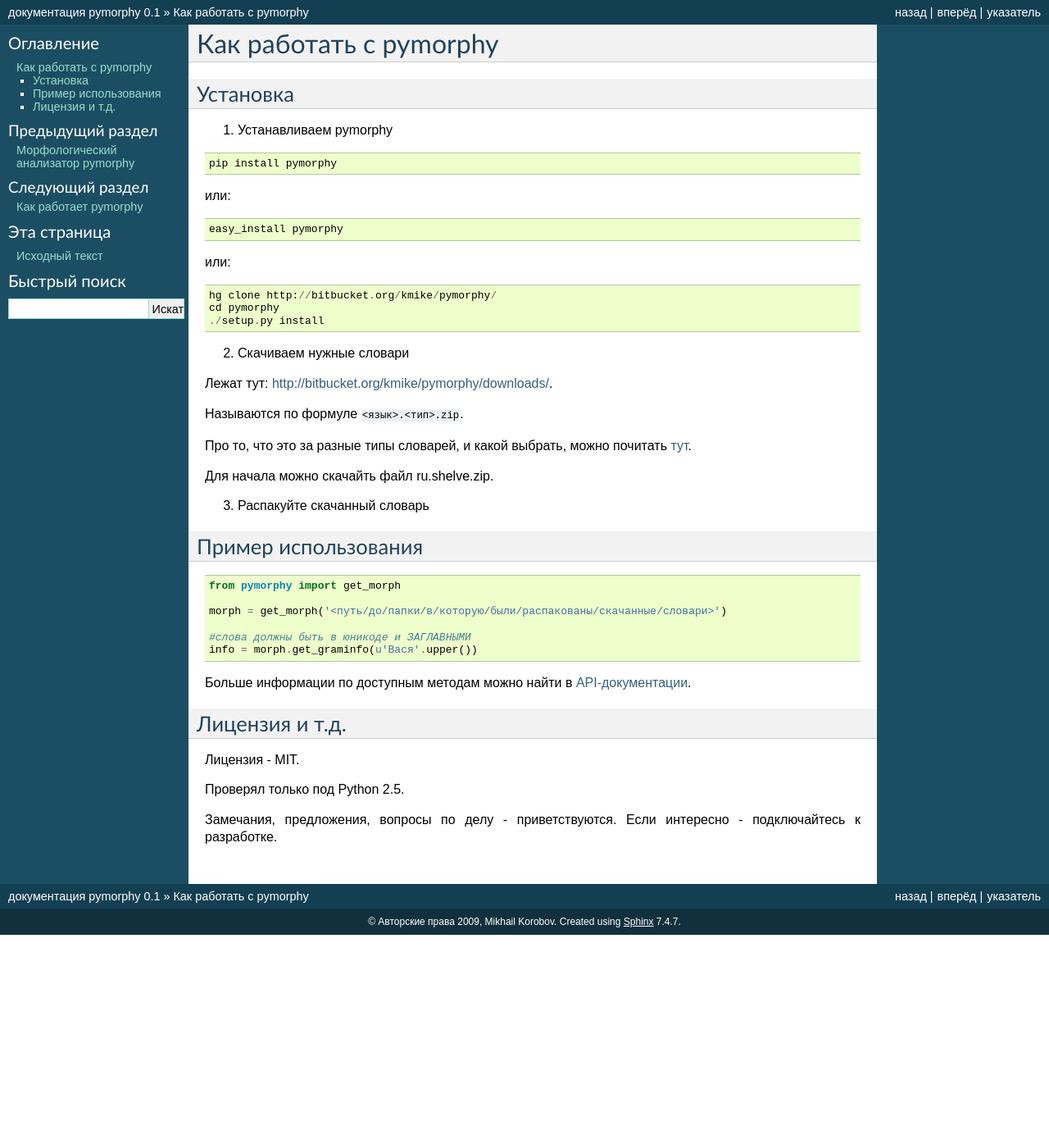
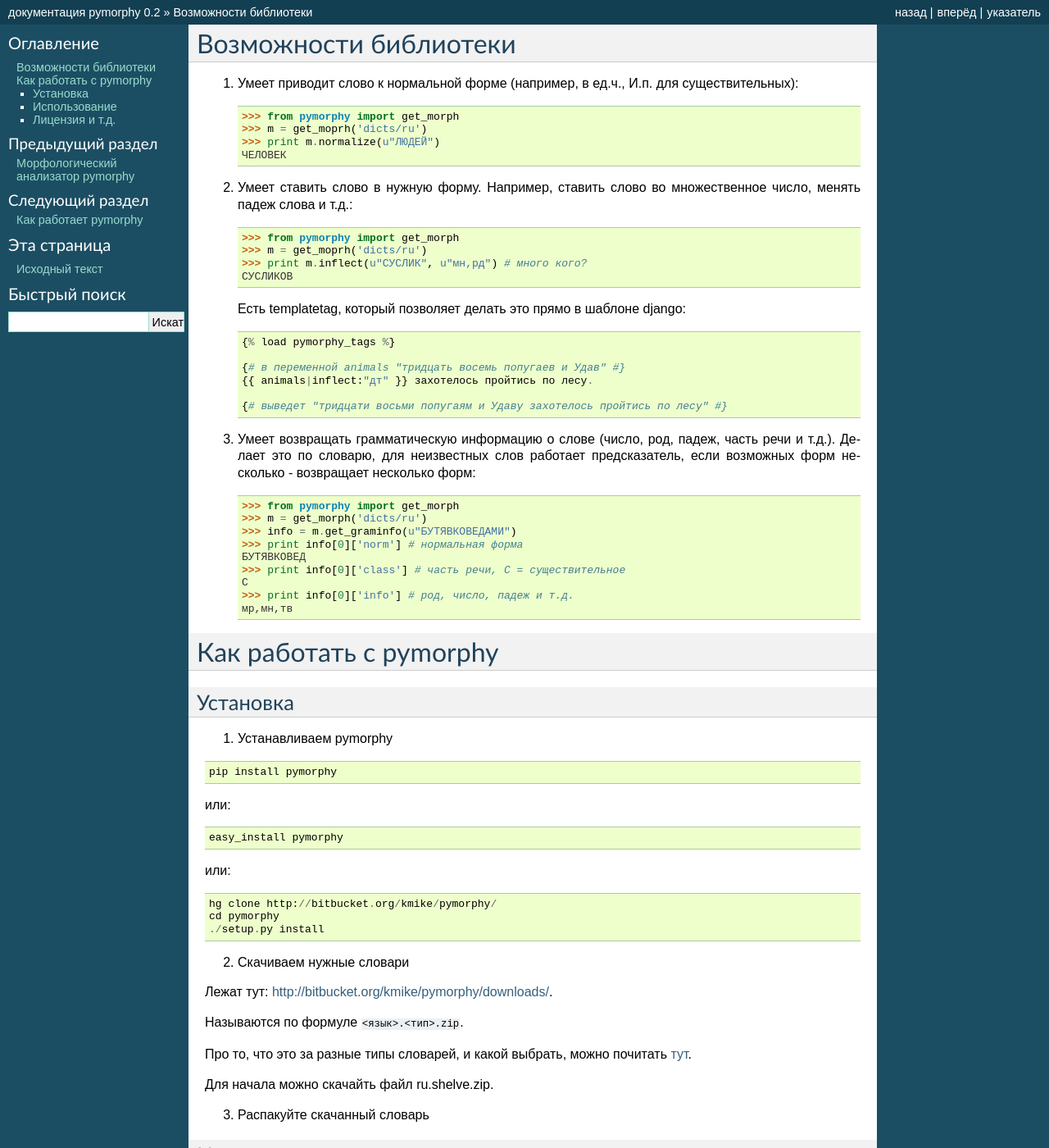
Before and after one commit to kmike/pymorphy, a Sphinx documentation site: the page built from docs/intro.rst, in a window 1280 px wide and 1400 px high. Shown: the whole window at 82% size. Built offline with Sphinx 7.4.7, drawn with Linux system fonts in a browser that asks for light colours; some of the changed text lies outside the part shown.

Commit message:
Обновлена документация

```diff
--- a/docs/conf.py
+++ b/docs/conf.py
@@ -13,6 +13,7 @@
 
 import sys, os
 sys.path.append(os.path.abspath(os.path.join(os.path.curdir,'..')))
+
 
 # If extensions (or modules to document with autodoc) are in another directory,
 # add these directories to sys.path here. If the directory is relative to the
@@ -46,9 +47,9 @@
 # built documents.
 #
 # The short X.Y version.
-version = '0.1'
+version = '0.2'
 # The full version, including alpha/beta/rc tags.
-release = '0.1'
+release = '0.2'
 
 # The language for content autogenerated by Sphinx. Refer to documentation
 # for a list of supported languages.
--- a/docs/gram_info_ru.rst
+++ b/docs/gram_info_ru.rst
@@ -1,3 +1,5 @@
+
+.. _parameter-format:
 
 Обозначения для грамматической информации в pymorphy
 ====================================================
--- a/docs/index.rst
+++ b/docs/index.rst
@@ -14,8 +14,9 @@
    intro
    algo
    gram_info_ru
+   django_api
+   api
    Morph_UNIX
-   api
 
 Указатели и поиск
 =================
--- a/docs/intro.rst
+++ b/docs/intro.rst
@@ -1,3 +1,49 @@
+Возможности библиотеки
+######################
+
+1. Умеет приводит слово к нормальной форме (например, в ед.ч.,
+   И.п. для существительных)::
+
+        >>> from pymorphy import get_morph
+        >>> m = get_moprh('dicts/ru')
+        >>> print m.normalize(u"ЛЮДЕЙ")
+        ЧЕЛОВЕК
+
+2. Умеет ставить слово в нужную форму. Например, ставить слово во множественное
+   число, менять падеж слова и т.д.::
+
+        >>> from pymorphy import get_morph
+        >>> m = get_moprh('dicts/ru')
+        >>> print m.inflect(u"СУСЛИК", u"мн,рд") # много кого?
+        СУСЛИКОВ
+
+   Есть templatetag, который позволяет делать это прямо в шаблоне django::
+
+       {% load pymorphy_tags %}
+
+       {# в переменной animals "тридцать восемь попугаев и Удав" #}
+       {{ animals|inflect:"дт" }} захотелось пройтись по лесу.
+
+       {# выведет "тридцати восьми попугаям и Удаву захотелось пройтись по лесу" #}
+
+
+3. Умеет возвращать грамматическую информацию о слове (число, род, падеж, часть
+   речи и т.д.). Делает это по словарю, для неизвестных
+   слов работает предсказатель, если возможных форм несколько - возвращает
+   несколько форм::
+
+        >>> from pymorphy import get_morph
+        >>> m = get_morph('dicts/ru')
+        >>> info = m.get_graminfo(u"БУТЯВКОВЕДАМИ")
+        >>> print info[0]['norm'] # нормальная форма
+        БУТЯВКОВЕД
+        >>> print info[0]['class'] # часть речи, С = существительное
+        C
+        >>> print info[0]['info'] # род, число, падеж и т.д.
+        мр,мн,тв
+
+
+
 Как работать с pymorphy
 #######################
 
@@ -34,8 +80,8 @@
 3. Распакуйте скачанный словарь
 
 
-Пример использования
-=====================
+Использование
+=============
 
 ::
 
@@ -49,6 +95,8 @@
 
 Больше информации по доступным методам можно найти в :doc:`API-документации<api>`.
 
+Информацию по использованию совместно с django можно найти :doc:`тут<django_api>`.
+
 
 Лицензия и т.д.
 ===============
```
Also changed, not shown: other parts of docs/intro.rst (+6 -1 lines), docs/Morph_UNIX.rst (+12 -8 lines), docs/algo.rst (+0 -12 lines), docs/django_api.rst (added, +70 -0 lines), 1 other file.
